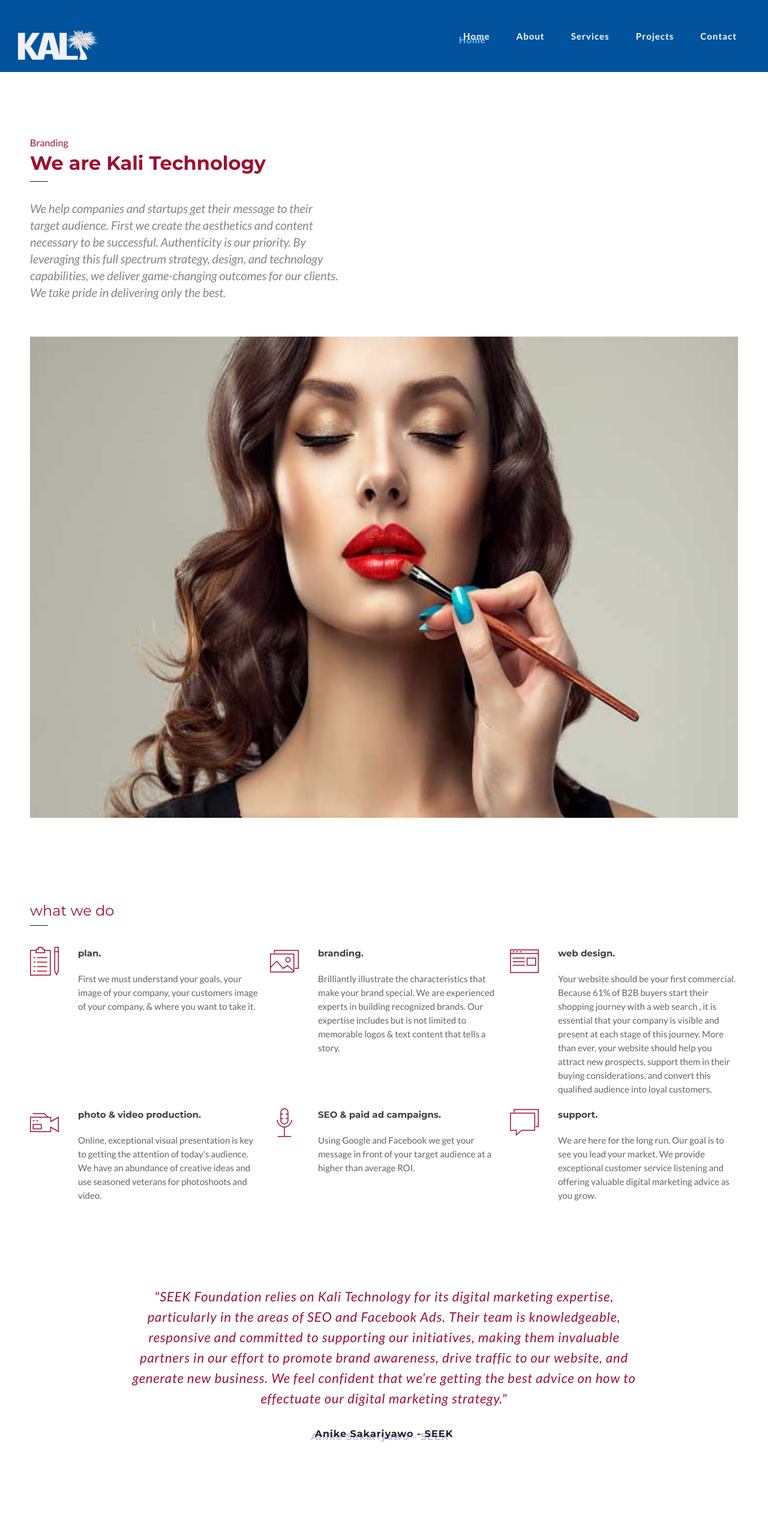
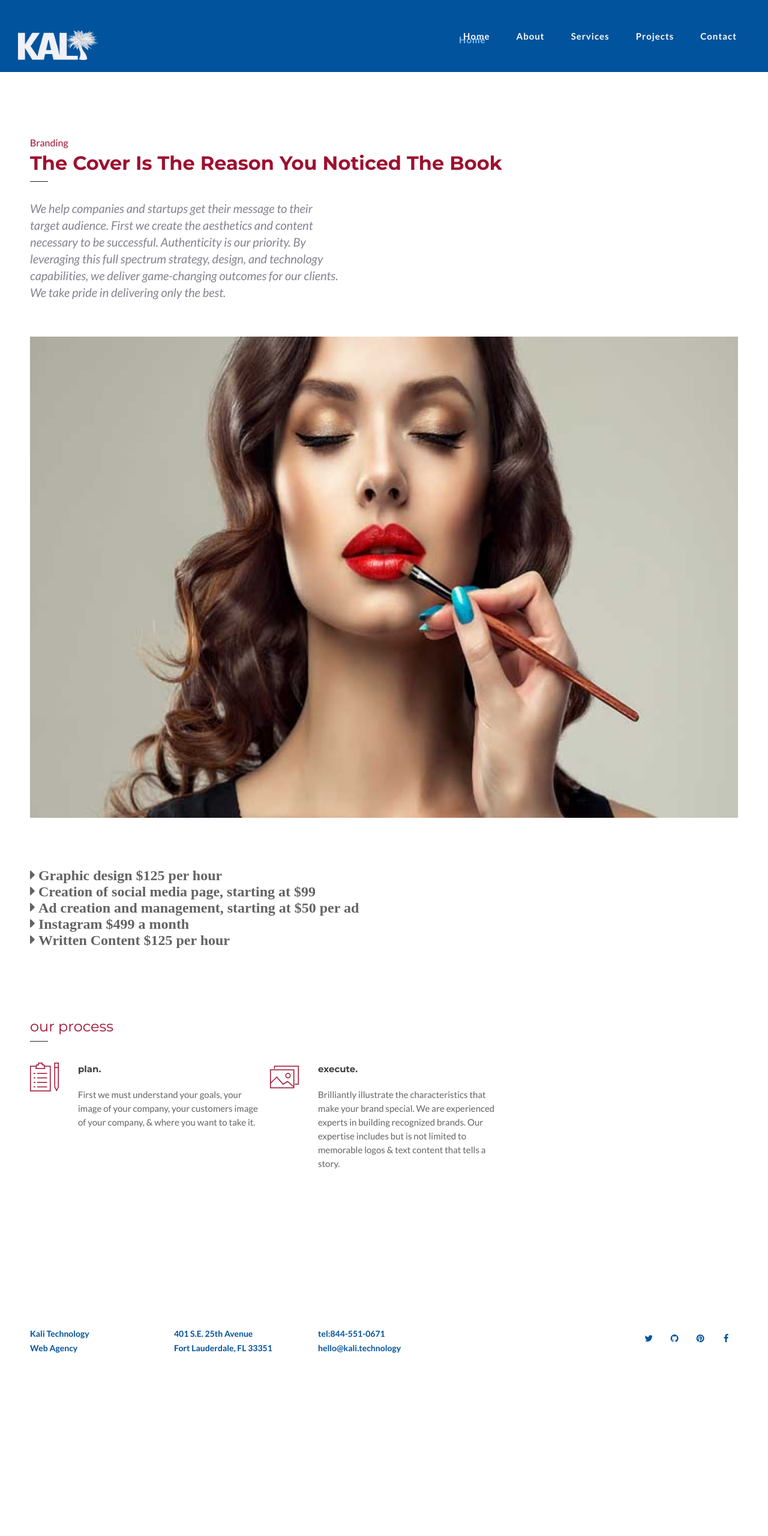
Before and after one commit to dwaynelewis/kalitechfirm.com, a plain HTML site: page branding.html in a window 1280 px wide. Shown: the top 2560 px of the page at 60% size. After the commit the page ends 2389 px from the top, so only its background shows below. Drawn offline with Linux system fonts and the light colour scheme.

Commit message:
branding

```diff
--- a/branding.html
+++ b/branding.html
@@ -20,7 +20,7 @@
   ================================================== -->
 	<meta name="viewport" content="width=device-width, initial-scale=1, maximum-scale=1">
 
-
+	<link rel='stylesheet' href='https://use.fontawesome.com/releases/v5.6.3/css/all.css' integrity='sha384-UHRtZLI+pbxtHCWp1t77Bi1L4ZtiqrqD80Kn4Z8NTSRyMA2Fd33n5dQ8lWUE00s/' crossorigin='anonymous'>
 
 	<!-- CSS
   ================================================== -->
@@ -110,14 +110,16 @@
 		<div class="container page-title">
 			<div class="twelve columns">
 				<div class="text-up">Branding</div>
-				<h3>We are Kali Technology</h3>
+				<h3>The Cover Is The Reason You Noticed The Book</h3>
+
+				<p></p>
 				<p>We help companies and startups get their message to their target audience. First we create the aesthetics and content necessary to be successful.  Authenticity is our priority.
 					By leveraging this full spectrum strategy, design, and technology capabilities, we deliver game-changing outcomes for our clients. We take pride in delivering only the best.</p>
 			</div>
 		</div>
 	</div>
 
-	<div class="section-block padding-top-small padding-bottom">
+	<div class="section-block padding-top-small padding-bottom-small">
 		<div class="container">
 			<div class="twelve columns img-wrap">
 				<img src="images/portfolio/branding.jpg" alt="Some image" />
@@ -128,7 +130,15 @@
 	<div class="section-block padding-bottom">
 		<div class="container">
 			<div class="twelve columns page-title">
-				<h5>what we do</h5>
+
+	<br><i class='fas fa-caret-right' style='font-size:24px'> Graphic design $125 per hour</i>
+				<br><i class='fas fa-caret-right' style='font-size:24px'> Creation of social media page, starting at $99</i>
+				<br><i class='fas fa-caret-right' style='font-size:24px'> Ad creation and management, starting at $50 per ad</i>
+				<br><i class='fas fa-caret-right' style='font-size:24px'> Instagram $499 a month</i>
+				<br><i class='fas fa-caret-right' style='font-size:24px'> Written Content $125 per hour</i><br><br><br><br><br><br>
+
+
+				<h5>our process</h5>
 			</div>
 			<div class="four columns" >
 				<div class="about-wrap">
@@ -169,12 +179,12 @@
 					   </svg>
 
 					</div>
-					<h6>branding.</h6>
+					<h6>execute.</h6>
 					<p>Brilliantly illustrate the characteristics that make your brand special. We are experienced experts in building recognized brands. Our expertise includes but is not limited
 						to memorable logos & text content that tells a story.</p>
 				</div>
 			</div>
-			<div class="four columns" >
+			<!-- <div class="four columns" >
 				<div class="about-wrap">
 					<div class="about-icon">
 						<svg version="1.1" id="svg-icon-3" xmlns="http://www.w3.org/2000/svg" xmlns:xlink="http://www.w3.org/1999/xlink" x="0px" y="0px"
@@ -196,9 +206,9 @@
 							More than ever, your website should help you attract new prospects, support them in their buying considerations,
 							 and convert this qualified audience into loyal customers. </p>
 				</div>
-			</div>
-			<div class="clear"></div>
-			<div class="four columns" >
+			</div> -->
+			<!-- <div class="clear"></div> -->
+			<!-- <div class="four columns" >
 
 
 						<div class="about-wrap">
@@ -218,8 +228,8 @@
 								<h6>photo & video production.</h6>
 								<p>Online, exceptional visual presentation is key to getting the attention of today's audience. We have an abundance of creative ideas and use seasoned veterans for photoshoots and video.</p>
 							</div>
-			</div>
-			<div class="four columns" >
+			</div> -->
+			<!-- <div class="four columns" >
 					<div class="about-wrap">
 							<div class="about-icon">
 								<svg version="1.1" id="svg-icon-6" xmlns="http://www.w3.org/2000/svg" xmlns:xlink="http://www.w3.org/1999/xlink" x="0px" y="0px"
@@ -238,8 +248,8 @@
 							<h6>SEO & paid ad campaigns.</h6>
 							<p>Using Google and Facebook we get your message in front of your target audience at a higher than average ROI.</p>
 						</div>
-			</div>
-			<div class="four columns" >
+			</div> -->
+			<!-- <div class="four columns" >
 
 
 				<div class="about-wrap">
@@ -255,7 +265,7 @@
 						<h6>support.</h6>
 						<p>We are here for the long run. Our goal is to see you lead your market. We provide exceptional customer service listening and offering valuable digital marketing advice as you grow.</p>
 					</div>
-			</div>
+			</div> -->
 		</div>
 	</div>
 
@@ -396,7 +406,7 @@
 		</div>
 	</div> -->
 
-	<div class="section-block padding-bottom">
+	<!-- <div class="section-block padding-bottom">
 		<div class="container">
 			<div class="twelve columns">
 				<div id="owl-sep-1" class="owl-carousel owl-theme">
@@ -424,7 +434,7 @@
 				</div>
 			</div>
 		</div>
-	</div>
+	</div> -->
 
 	<div class="section-block padding-top-bottom background-color-blue">
 			<div class="container footer">
@@ -481,7 +491,7 @@
 	<script type="text/javascript" src="js/owlCarousel.js"></script>
 	<!-- Custom JavaScript
 	================================================== -->
-	<script type="text/javascript" src="js/custom-about.js"></script>
+	<script type="text/javascript" src="js/custom-branding.js"></script>
 
 <!-- End Document
 ================================================== -->
--- a/js/custom-home-2.js
+++ b/js/custom-branding.js
@@ -21,9 +21,9 @@
 
 	Royal_Preloader.config({
         mode:        'scale_text',
-        text:        'your digital solution',
+        text:        'branding is life',
         text_colour: '#FFFFFF',
-		background:  '#363dc2'
+		background:  '#00539C'
 	});
 
 
```
